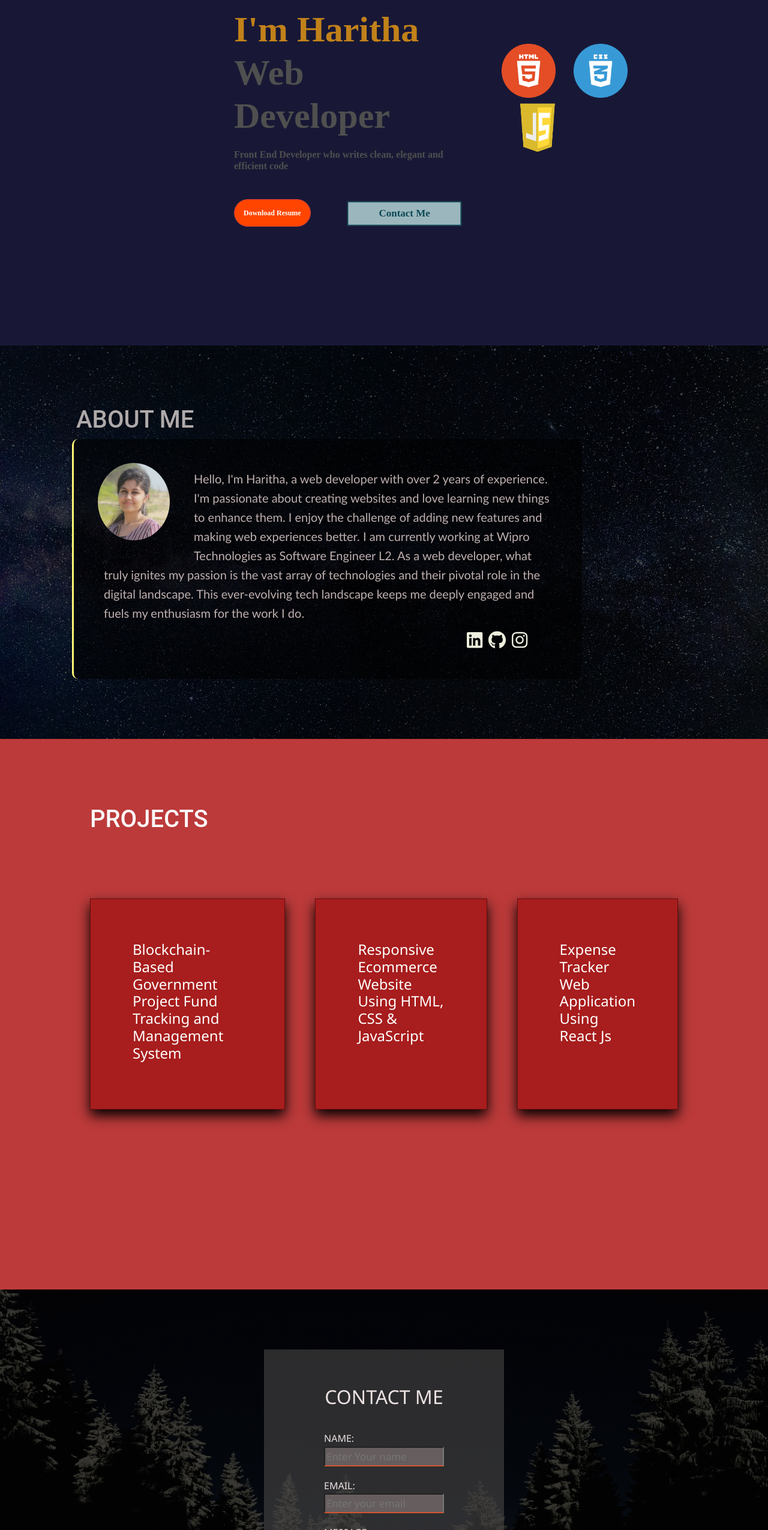
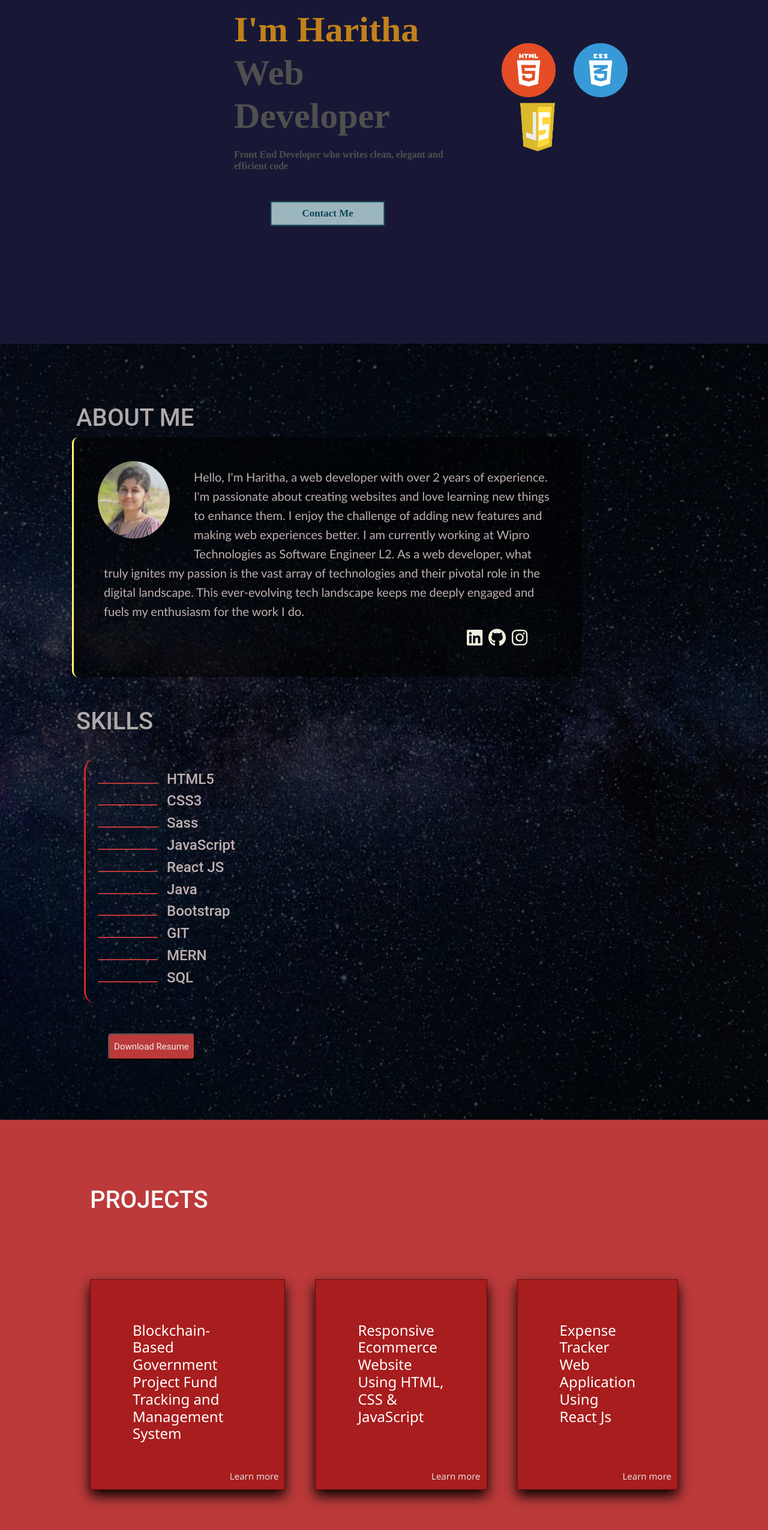
Before and after one commit to HarithaRaghu/Portfolio, a React (Create React App) app: page / in a window 1280 px wide. Shown: the part 249-2800 px from the top of the page at 60% size. Built offline with nearby package versions, Linux system fonts and the light colour scheme.

Commit message:
added skill in about section

```diff
--- a/src/App.scss
+++ b/src/App.scss
@@ -26,7 +26,6 @@
     animation: App-logo-spin infinite 20s linear;
   }
 }
-
 .App-header {
   background-color: #282c34;
   min-height: 100vh;
--- a/src/components/About/index.js
+++ b/src/components/About/index.js
@@ -3,7 +3,14 @@ import Profilepic from '../../assets/images/Haritha.jpg'
 import './index.scss'
 import { FontAwesomeIcon } from '@fortawesome/react-fontawesome';
 import { faLinkedin, faGithub, faInstagram } from '@fortawesome/free-brands-svg-icons';
+import Resume from '../../assets/Resume/Haritha_Raghu_Resume.pdf'
+
 const About = () => {
+
+  const handleDownload=()=>{
+    window.open(Resume,'_blank');
+  }
+
   return (
     <>
       <div id='about'  className="about-container" >
@@ -60,8 +67,24 @@ const About = () => {
                </a>
             </div>
         </div>
+        <div className='skills-section'>
+          <h1>SKILLS</h1>
+           <div className='skill-content'>
+            <h4>HTML5</h4>
+            <h4>CSS3</h4>
+            <h4>Sass</h4>
+            <h4>JavaScript</h4>
+            <h4>React JS</h4>
+            <h4>Java</h4>
+            <h4>Bootstrap</h4>
+            <h4>GIT</h4>
+            <h4>MERN</h4>
+            <h4>SQL</h4>
+           </div>
+            <div className='download-resume'><button className='resume-button' onClick={handleDownload} >Download Resume</button></div>
+      </div>
+      </div>
 
-      </div>
 
     </>
 
--- a/src/components/About/index.scss
+++ b/src/components/About/index.scss
@@ -52,7 +52,50 @@
 
        }
     }
+    .skills-section{
+      h1{
+        color:  rgb(175, 170, 170);
+        margin-left: 27px;
+        padding-top: 50px;
+        padding-bottom: 30px;
+      }
+      .skill-content{
+        margin-left: 40px;
+        border-left: 3px solid rgb(213, 38, 38);
+        border-radius: 20px;
+        padding: 20px;
+          h4{
+            color:  #bfb0b0;
 
+            &::before{
+              content: "";
+              display: inline-block;
+              width: 100px;
+              color: rgb(188, 58, 58);
+              margin-right: 15px;
+              border-radius: 1px;
+              border:1px solid
+            }
+          }
+
+      }
+      .download-resume{
+        margin-left: 80px;
+        margin-top: 50px;
+        .resume-button{
+          background-color: rgb(188, 58, 58);
+          color: #edebeb;
+          padding: 8px;
+          font-size: 15px;
+          border-radius: 5px;
+
+          &:hover{
+            background-color: rgb(213, 38, 38);
+            color:  #bfb0b0;
+          }
+        }
+      }
+    }
 
   }
 
--- a/src/components/Home/index.js
+++ b/src/components/Home/index.js
@@ -4,7 +4,7 @@ import { motion } from 'framer-motion';
 import htmlLogo from "../../assets/images/Home/html.png"
 import cssLogo from "../../assets/images/Home/CSS.png"
 import jsLogo from "../../assets/images/Home/JavaScript.png"
-import Resume from '../../assets/Resume/Haritha_Raghu_Resume.pdf'
+
 const aboutVariants={
   initial:{
            opacity: 0,
@@ -30,9 +30,7 @@ const buttonVariants={
 
 
 const Home=()=>{
-  const handleDownload=()=>{
-    window.open(Resume,'_blank');
-  }
+
     return (
 
         <div className='text-zone'>
@@ -51,14 +49,14 @@ const Home=()=>{
             <br/>
             <p><br/>Front End Developer who writes clean, elegant and efficient code</p>
 
-               <button className='Resume'onClick={handleDownload}>Download Resume</button>
 
               <motion.button
+              className='contact-button'
                 variants={buttonVariants}
                 scale='scale'
                 transition='transition'
                >
-                <Link to="contact" smooth={true} duration={10} >
+                <Link to="contact"  smooth={true} duration={10} >
                   Contact Me
                 </Link>
                </motion.button>
--- a/src/components/Home/index.scss
+++ b/src/components/Home/index.scss
@@ -20,21 +20,7 @@
         p{
             font-size: 16px;
         }
-        .Resume{
-            margin-left: 0px;
-            padding: 15px;
-            font-size: 12px;
-            border: 1px solid rgb(205, 62, 62);
-            background-color: orangered;
-            color: white;
-            border-radius:  40px;
-            transition: 0.3s ease;
-            &:hover{
-                background-color:  rgb(205, 62, 62);
-                color: rgb(232, 159, 43);;
-            }
-        }
-        button{
+        .contact-button{
             margin-left: 100px;
             font-size: 10px;
             font-weight: bold;
@@ -51,10 +37,6 @@
 
     }
     .techstack-img {
-        // display: flex;
-        // justify-content: center;
-        // align-items: center;
-        // position: relative;
 
         .html{
             width: 100px;
@@ -89,14 +71,11 @@
             margin-left: 0;
             padding: 10px;
 
-            button{
+            .contact-button{
                 margin-left: 35px;
             }
 
         }
-    // .sparkle-1{
-    //     display: none;
-    // }
         .techstack-img{
             display: flex;
             justify-content: center;
--- a/src/components/Navbar/index.scss
+++ b/src/components/Navbar/index.scss
@@ -39,7 +39,7 @@ $navbar-text-color: #ffff;
             }
 
             button {
-                // padding: 6px;
+                padding: 6px;
                 text-align: center;
                 color: $navbar-text-color;
                 font-family: 'Roboto', sans-serif;
--- a/src/components/Projects/index.js
+++ b/src/components/Projects/index.js
@@ -15,16 +15,16 @@ const Projects=()=>{
             <div className='project-container' >
           <div className='projects-1'>
               <h4>Blockchain-Based Government Project Fund Tracking and Management System</h4>
-                <a href="https://link.springer.com/chapter/10.1007/978-981-16-0878-0_38"className='project-link' >Learn more</a>
+                <a href="https://link.springer.com/chapter/10.1007/978-981-16-0878-0_38" target='_blank' rel="noreferrer" className='project-link' >Learn more</a>
           </div>
 
           <div className='projects-1'>
                <h4>Responsive Ecommerce Website Using HTML, CSS & JavaScript</h4>
-               <a href="https://github.com/HarithaRaghu?tab=repositories" className='project-link'>Learn more</a>
+               <a href="https://github.com/HarithaRaghu?tab=repositories" target='_blank' rel="noreferrer" className='project-link'>Learn more</a>
           </div>
           <div className='projects-1'>
               <h4>Expense Tracker Web Application Using React Js  </h4>
-              <a href="https://github.com/HarithaRaghu?tab=repositories" className='project-link'>Learn more</a>
+              <a href="https://github.com/HarithaRaghu?tab=repositories" target='_blank' rel="noreferrer" className='project-link'>Learn more</a>
           </div>
           </div>
         </div>
--- a/src/components/Projects/index.scss
+++ b/src/components/Projects/index.scss
@@ -27,21 +27,11 @@ $link-right-margin: 10px;
              }
        .project-link{
         position: absolute;
-        color:  #181818;
-        text-decoration: underline;
+        font-size: 15px;
+        color:  #e2dddd;
         bottom: $link-bottom-margin;
         right: $link-right-margin;
-        opacity: 0;
         transition: opacity 0.3s ease;
-       }
-       &:hover{
-            h4{
-                color:  rgb(188, 58, 58);
-            }
-        .project-link{
-            color: #181818;
-            opacity: 1;
-        }
        }
     }
 }
```
